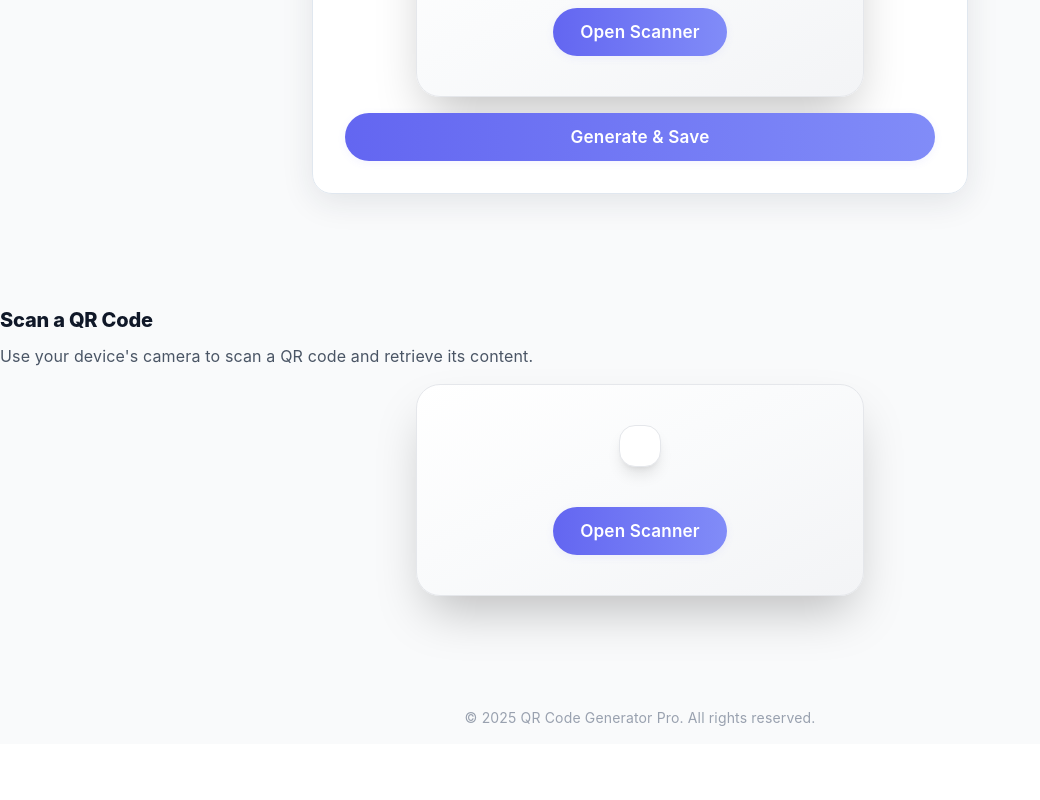
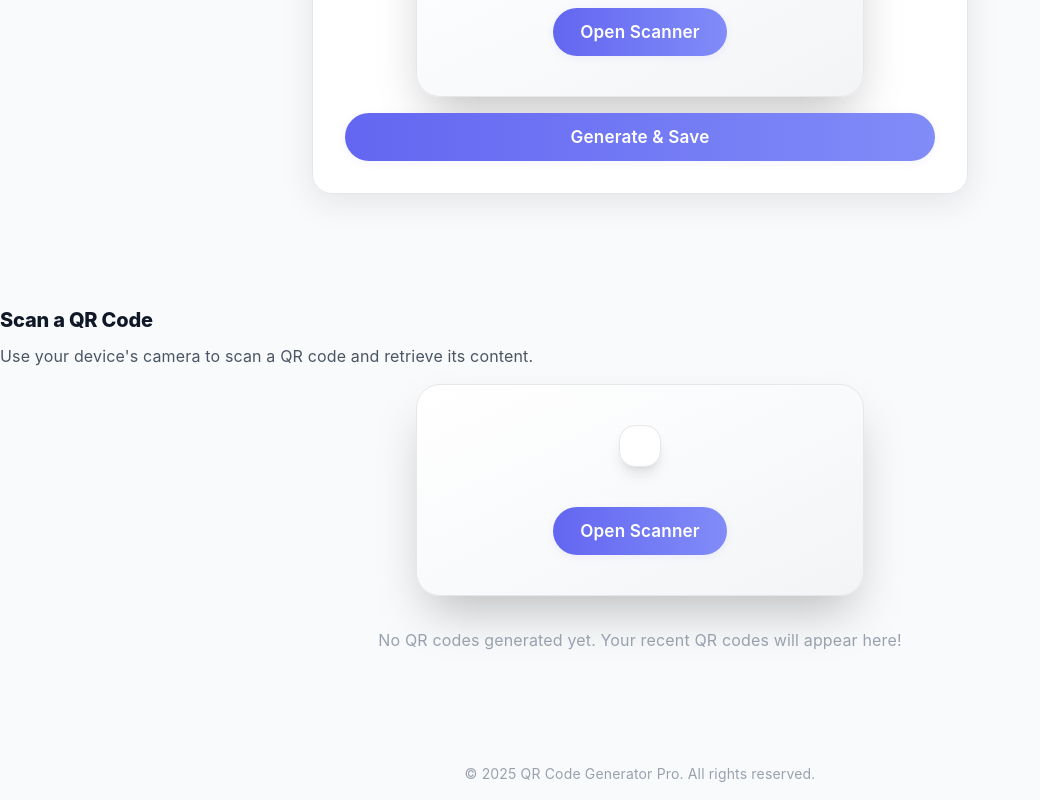
Before and after one commit to stacksh/qr-code-generator, a Next.js app: page / in a window 1280 px wide. Shown: the part 681-1481 px from the top of the page, without its empty margins (0-1040 px from the left). Before the commit the page ends 1425 px from the top, so only its background shows below. Built offline with nearby package versions, Linux system fonts and the light colour scheme.

Commit message:
add a placeholder for qr

```diff
--- a/src/pages/index.tsx
+++ b/src/pages/index.tsx
@@ -12,6 +12,7 @@ export default function Home() {
   const [qrSize] = useState(200);
   const [errorCorrection] = useState("M");
   const [qrHistory, setQrHistory] = useState<{ content: string; time: string }[]>([]);
+  const [copiedIdx, setCopiedIdx] = useState<number | null>(null);
 
   const handleGenerate = () => {
     if (qrContent.trim()) {
@@ -22,9 +23,11 @@ export default function Home() {
     }
   };
 
-  const handleCopyHistory = (text: string) => {
+  const handleCopyHistory = (text: string, idx: number) => {
     if (navigator.clipboard) {
       navigator.clipboard.writeText(text);
+      setCopiedIdx(idx);
+      setTimeout(() => setCopiedIdx(null), 1200);
     }
   };
 
@@ -167,7 +170,7 @@ export default function Home() {
       </section>
 
       {/* QR Code History */}
-      {qrHistory.length > 0 && (
+      {qrHistory.length > 0 ? (
         <div className="qr-history-list card">
           <h2 className="text-lg font-bold mb-2">Recent QR Codes</h2>
           {qrHistory.map((item, idx) => (
@@ -178,14 +181,23 @@ export default function Home() {
               <div className="flex-1 truncate text-sm">{item.content}</div>
               <button
                 title="Copy QR content to clipboard"
-                onClick={() => handleCopyHistory(item.content)}
-                className="px-2 py-1 rounded-full bg-indigo-100 hover:bg-indigo-200 dark:bg-indigo-900 dark:hover:bg-indigo-800 transition"
+                onClick={() => handleCopyHistory(item.content, idx)}
+                className="relative px-2 py-1 rounded-full bg-indigo-100 hover:bg-indigo-200 dark:bg-indigo-900 dark:hover:bg-indigo-800 transition"
               >
                 <Clipboard className="w-4 h-4 text-indigo-600 dark:text-indigo-300" />
+                {copiedIdx === idx && (
+                  <span className="absolute -top-7 left-1/2 -translate-x-1/2 bg-emerald-600 text-white text-xs rounded px-2 py-0.5 shadow">
+                    Copied!
+                  </span>
+                )}
               </button>
               <span className="text-xs text-gray-400 ml-2">{item.time}</span>
             </div>
           ))}
+        </div>
+      ) : (
+        <div className="text-center text-gray-400 mt-8">
+          No QR codes generated yet. Your recent QR codes will appear here!
         </div>
       )}
 
```
